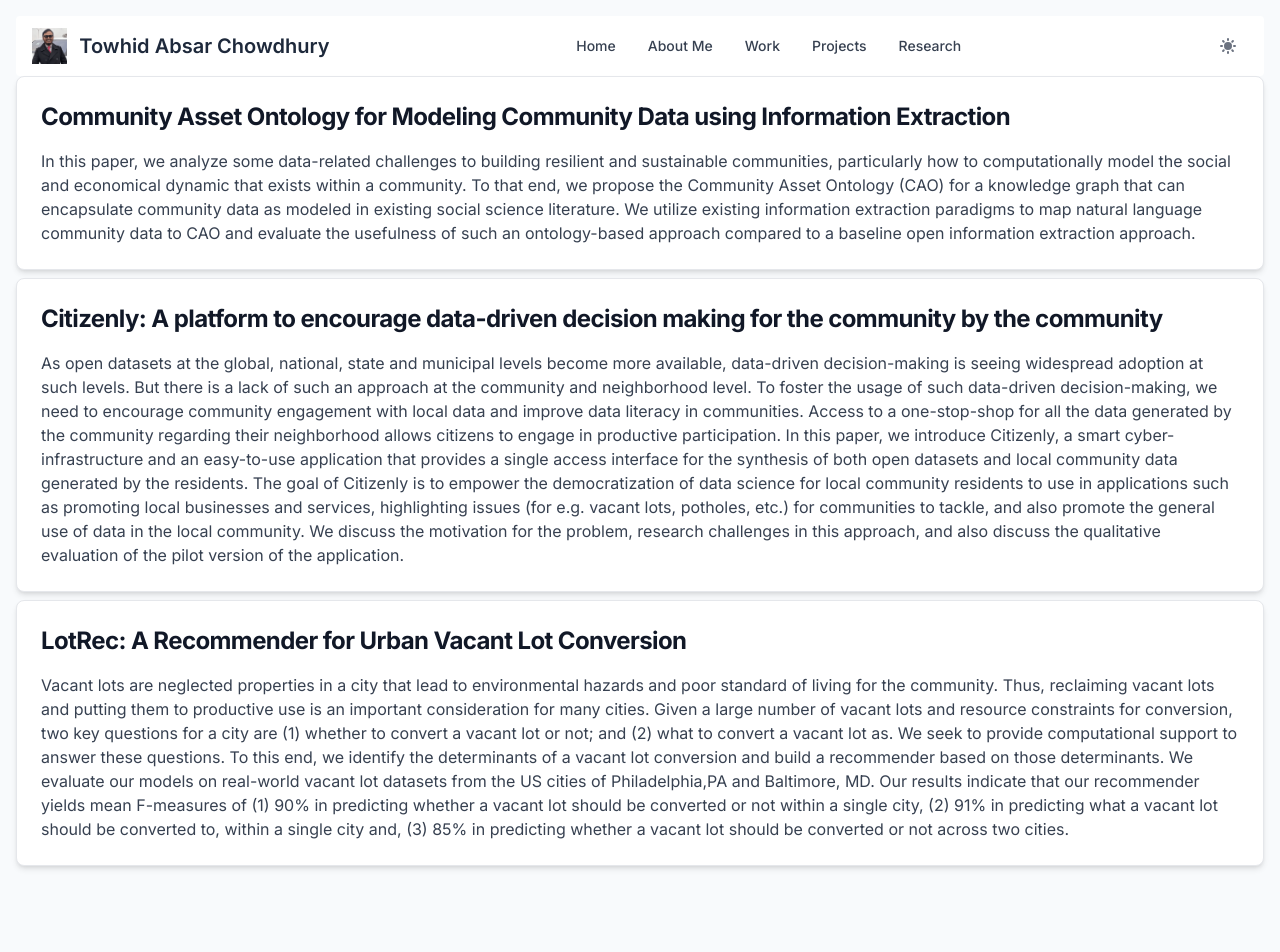
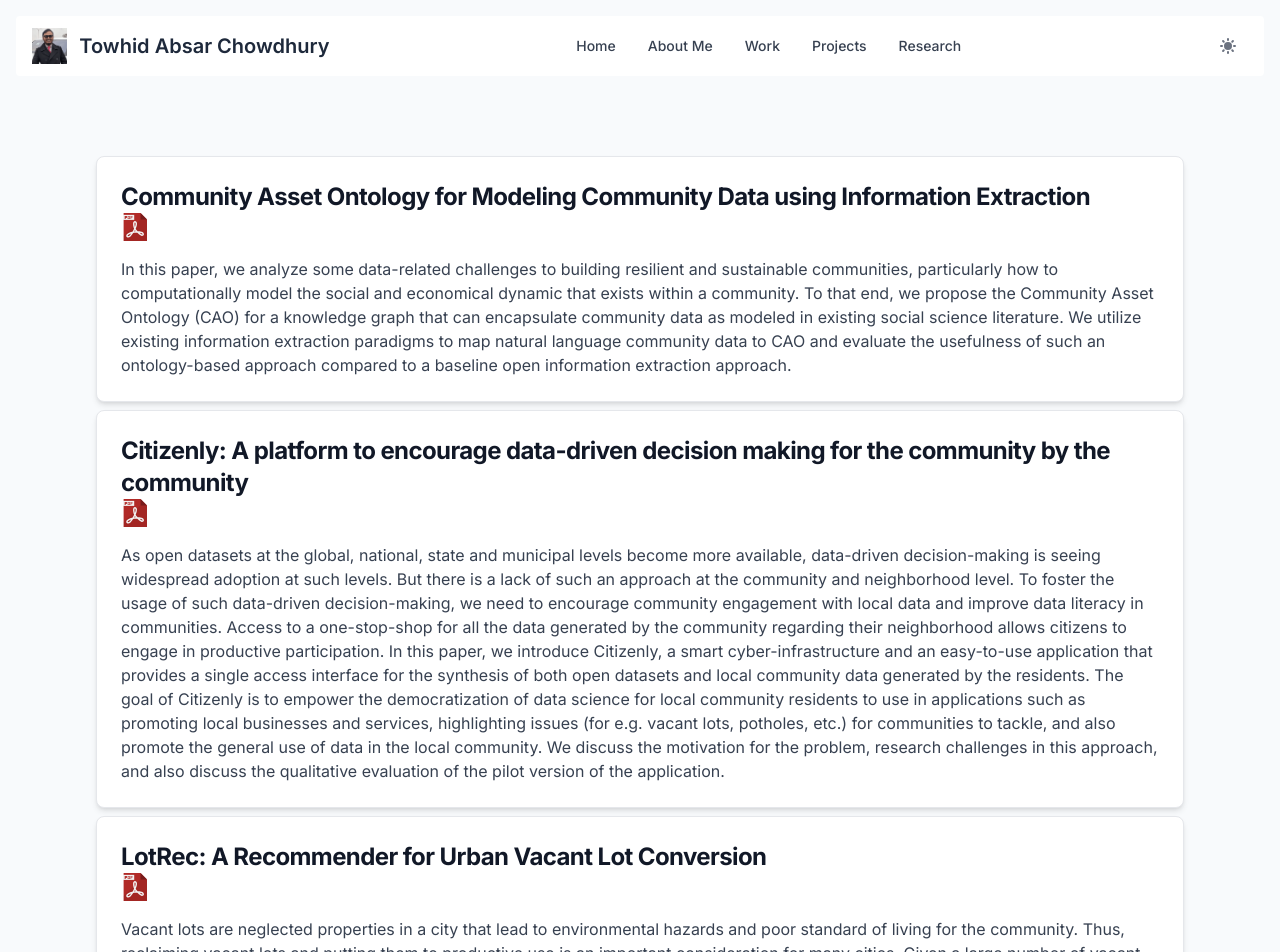
Before and after one commit to towhidabsar/towhidabsar.github.io, a Next.js app: page /portfolio/research in a window 1280 px wide. Shown: the top 952 px of the page. Before the commit the page ends 882 px from the top, so only its background shows below. Built offline with nearby package versions, Linux system fonts and the light colour scheme.

Commit message:
update research page

```diff
--- a/src/app/portfolio/research/page.tsx
+++ b/src/app/portfolio/research/page.tsx
@@ -6,10 +6,11 @@ import CustomNavbar from '../components/navbar';
 export default function Research() {
 
     return (
-        <div className="space-y-2">
+        <div className="space-y-2 m-20">
         <Card className="object-fill md:h-auto">
         <h5 className="text-2xl font-bold tracking-tight text-gray-900 dark:text-white">
                 Community Asset Ontology for Modeling Community Data using Information Extraction
+                <a href="https://dl.acm.org/doi/abs/10.1145/3582768.3582778"><img className="w-7 h-7" src="/icons/pdf.svg"/></a>
         </h5>
         <p className="font-normal text-gray-700 dark:text-gray-400">
             In this paper, we analyze some data-related challenges to building resilient and sustainable communities, particularly how to computationally model the social and economical dynamic that exists within a community. To that end, we propose the Community Asset Ontology (CAO) for a knowledge graph that can encapsulate community data as modeled in existing social science literature. We utilize existing information extraction paradigms to map natural language community data to CAO and evaluate the usefulness of such an ontology-based approach compared to a baseline open information extraction approach.
@@ -18,6 +19,7 @@ export default function Research() {
         <Card className="object-fill md:h-auto">
         <h5 className="text-2xl font-bold tracking-tight text-gray-900 dark:text-white">
             Citizenly: A platform to encourage data-driven decision making for the community by the community
+            <a href="https://ieeexplore.ieee.org/abstract/document/9694210"><img className="w-7 h-7" src="/icons/pdf.svg"/></a>
         </h5>
         <p className="font-normal text-gray-700 dark:text-gray-400">
             As open datasets at the global, national, state and municipal levels become more available, data-driven decision-making is seeing widespread adoption at such levels. But there is a lack of such an approach at the community and neighborhood level. To foster the usage of such data-driven decision-making, we need to encourage community engagement with local data and improve data literacy in communities. Access to a one-stop-shop for all the data generated by the community regarding their neighborhood allows citizens to engage in productive participation. In this paper, we introduce Citizenly, a smart cyber-infrastructure and an easy-to-use application that provides a single access interface for the synthesis of both open datasets and local community data generated by the residents. The goal of Citizenly is to empower the democratization of data science for local community residents to use in applications such as promoting local businesses and services, highlighting issues (for e.g. vacant lots, potholes, etc.) for communities to tackle, and also promote the general use of data in the local community. We discuss the motivation for the problem, research challenges in this approach, and also discuss the qualitative evaluation of the pilot version of the application.
@@ -25,7 +27,7 @@ export default function Research() {
         </Card>
         <Card className="object-fill md:h-auto">
         <h5 className="text-2xl font-bold tracking-tight text-gray-900 dark:text-white">
-            LotRec: A Recommender for Urban Vacant Lot Conversion
+            LotRec: A Recommender for Urban Vacant Lot Conversion <a href="https://arxiv.org/abs/2202.02481"><img className="w-7 h-7" src="/icons/pdf.svg"/></a>
         </h5>
         <p className="font-normal text-gray-700 dark:text-gray-400">
             Vacant lots are neglected properties in a city that lead to environmental hazards and poor standard of living for the community. Thus, reclaiming vacant lots and putting them to productive use is an important consideration for many cities. Given a large number of vacant lots and resource constraints for conversion, two key questions for a city are (1) whether to convert a vacant lot or not; and (2) what to convert a vacant lot as. We seek to provide computational support to answer these questions. To this end, we identify the determinants of a vacant lot conversion and build a recommender based on those determinants. We evaluate our models on real-world vacant lot datasets from the US cities of Philadelphia,PA and Baltimore, MD. Our results indicate that our recommender yields mean F-measures of (1) 90% in predicting whether a vacant lot should be converted or not within a single city, (2) 91% in predicting what a vacant lot should be converted to, within a single city and, (3) 85% in predicting whether a vacant lot should be converted or not across two cities.
```
